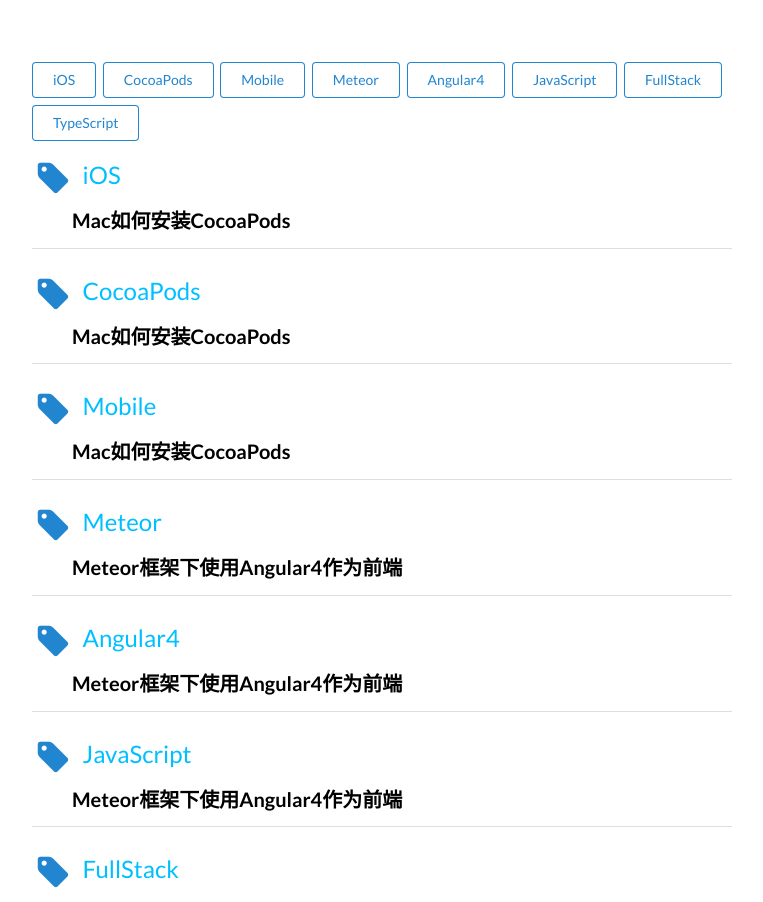
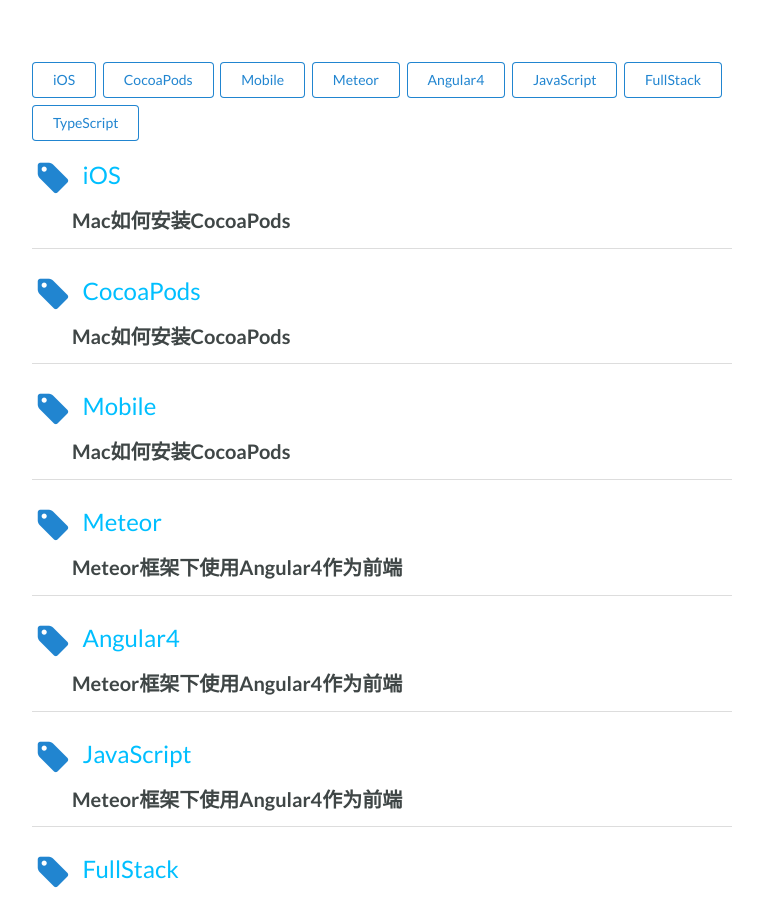
Before and after one commit to susufqx/susufqx.github.com, a Jekyll site: the page built from tags.html, in a window 1280 px wide. Shown: the part 462-1364 px from the top of the page, without its empty margins (258-1021 px from the left). Built offline with Jekyll 4.4.1, drawn with Linux system fonts in a browser that asks for light colours; nearby versions of some CDN libraries; some of the changed text lies outside the part shown.

Commit message:
Fix the display style

```diff
--- a/_includes/footer.html
+++ b/_includes/footer.html
@@ -1,26 +1,21 @@
 <footer class="footer">
-  <div class="ui inverted vertical footer segment footer-part" style="background-image: url('/assets/footer.png');background-color:#0E6EB8;">
+  <div class="ui inverted vertical footer segment footer-part" style="background-image: url('/assets/footer.png');background-color:#00BFFF;">
     <div class="ui container" style="padding-bottom:50px;padding-top:50px">
       <div class="ui stackable inverted stackable grid">
+        <div class="eight wide right floated column">
+          <ul class="icons">
+            <li><a href="https://github.com/susufqx"><i class="circular github inverted big grey icon"></i></a></li>
+            <li><a href="https://weibo.com/jsyclr"><i class="circular weibo inverted big grey icon"></i></a></li>
+            <li><a href="#"><i class="circular twitter inverted big grey icon"></i></a></li>
+            <li><a href="#"><i class="circular facebook inverted big grey icon"></i></a></li>
+          </ul>
+        </div>
         <div class="six wide column">
-          <!--<h4 class="ui inverted header">Links</h4>-->
-          <div class="ui horizontal list">
-            <a href="https://github.com/susufqx" class="item"><i class="circular github inverted big grey icon"></i></a>
-            <a href="https://weibo.com/jsyclr" class="item"><i class="circular weibo inverted big grey icon"></i></a>
-            <a href="#" class="item"><i class="circular twitter inverted big grey icon"></i></a>
-            <a href="#" class="item"><i class="circular facebook inverted big grey icon"></i></a>
+          <h4 class="ui inverted header">Contact me</h4>
+          <div class="ui inverted left aligned link list">
+            <a href="#" class="item"><i class="qq icon"></i>&nbsp;1050090904</a>
+            <a href="#" class="item"><i class="mobile icon"></i>&nbsp;+33612233080</a>
           </div>
-        </div>
-        <div class="four wide column">
-          <h4 class="ui inverted header">Contact me</h4>
-          <div class="ui inverted link list">
-            <a href="#" class="item contact-font"><i class="qq icon"></i>1050090904</a>
-            <a href="#" class="item contact-font"><i class="mobile icon"></i>+33612233080</a>
-          </div>
-        </div>
-        <div class="four wide column">
-          <h4 class="ui inverted header">SusuFQX</h4>
-          <p class="contact-font">Welcome to my space!</p>
         </div>
       </div>
       <div class="ui divider"><br/>
--- a/css/main.scss
+++ b/css/main.scss
@@ -113,10 +113,34 @@
 /* end header part */
 
 /* footer part */
+.icons{
+  list-style:none;
+  padding:0;
+  margin:0;
+  li{
+    list-style:none;
+    padding:0;
+    margin:0;
+    float:left;
+    a{
+      width:150px; /* 设置宽度 */
+      height:30px; /* 设置高度 */
+      color:#fff; /* 设置文字颜色 */
+      text-decoration:none; /* 去掉下划线 */
+      i.inverted.circular.grey.icon:hover{
+        background-color: #0E6EB8 !important;
+        transform: scale(1.1);
+      }
+    }
+  }
+}
+.ui.inverted.header{
+  font-size: 18px;
+
+}
 .ui.inverted.link.list{
-  i.icon:hover{
-    color: #9BCD9B !important;
-    transform: scale(1.2);
+  a.item{
+    color: white !important;
   }
 }
 .ui.divider{
@@ -155,8 +179,9 @@
     margin-left: 2em;
     font-size: 20px;
     color: #000000;
+    margin-top: 0;
   }
-  h3.post-subtitle{
+  b.post-subtitle{
     margin-left: 4em;
     margin-top: 0;
     font-size: 14px;
@@ -179,12 +204,6 @@
 
 @charset "utf-8";
 /* footer style */
-.footer-part{
-  .contact-font{
-    font-size: 20px;
-    color: white !important;
-  }
-}
 
 @media only screen and(min-width:992px){
   .doubling.stackable.two.column.ui.grid.container.post-part {
--- a/tags.html
+++ b/tags.html
@@ -21,16 +21,14 @@
         </h2>
       </a>
       {% for post in tag[1] %}
-        <a class="tag-title" href="{{ post.url | prepend: site.baseurl }}">
-          <h2 class="post-title">
-            {{ post.title }}
-          </h2>
-          {% if post.subtitle %}
-            <h3 class="post-subtitle">
-              {{ post.subtitle }}
-            </h3>
-          {% endif %}
-        </a>
+        <h2 class="post-title">
+          <a class="header tag-title" href="{{ post.url | prepend: site.baseurl }}">
+            {{ post.title }}<br/>
+            {% if post.subtitle %}
+              <b class="post-subtitle">{{ post.subtitle }}</b>
+            {% endif %}
+          </a>
+        </h2>
         <div class="ui divider"></div>
       {% endfor %}
     {% endfor %}
```
Also changed, not shown: index.html (+41 -5 lines).
